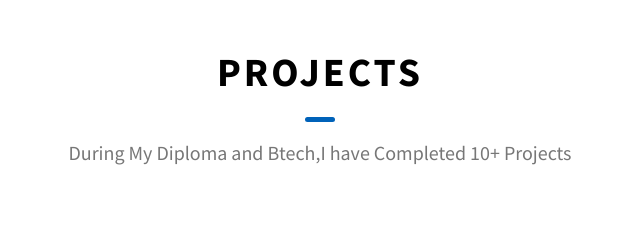
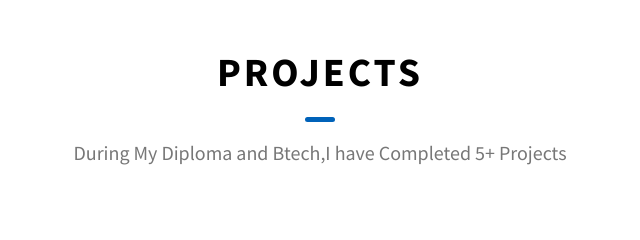
Before and after one commit to govindbairi/My-portfolio, a plain HTML site: page index.html in a window 1280 px wide. Shown: the part 1820-2060 px from the top of the page, 320-960 px from the left. Drawn offline with nearby package versions, Linux system fonts and the light colour scheme.

Commit message:
Update index.html

```diff
--- a/index.html
+++ b/index.html
@@ -255,7 +255,7 @@
         <h2 class="heading heading-sec heading-sec__mb-bg">
           <span class="heading-sec__main">Projects</span>
           <span class="heading-sec__sub">
-           During My Diploma and Btech,I have Completed 10+ Projects
+           During My Diploma and Btech,I have Completed 5+ Projects
           </span>
         </h2>
 
```
